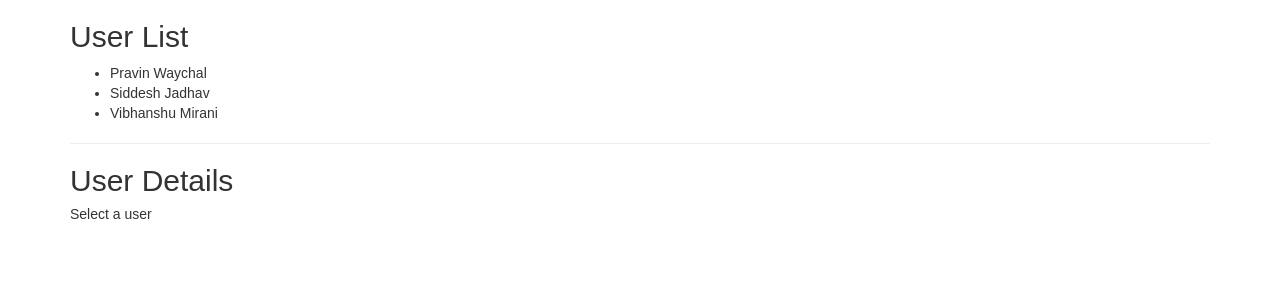
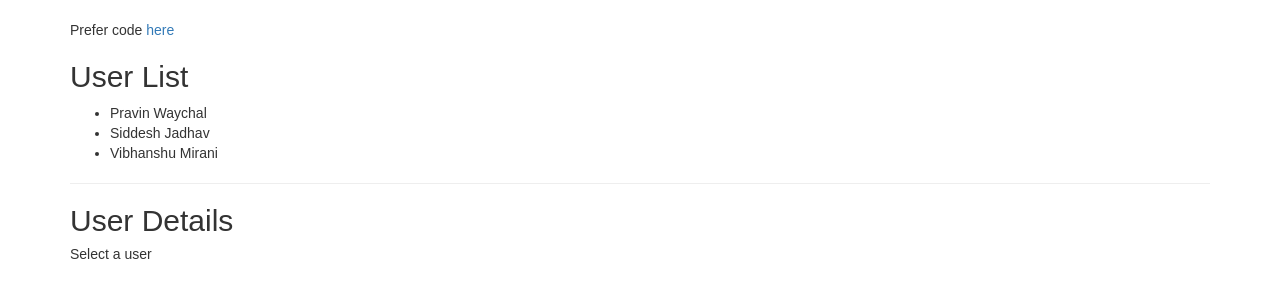
Before and after one commit to shinderahul/redux-practice, a React (Create React App) app: page / in a window 1280 px wide. Shown: the top 300 px of the page. Built offline with nearby package versions, Linux system fonts and the light colour scheme.

Commit message:
Added link to repo

```diff
--- a/src/components/App.js
+++ b/src/components/App.js
@@ -4,6 +4,7 @@ import UserDetail from '../containers/UserDetail';
 
 const App = () => (
     <div className='container'>
+        <p><br />Prefer code <a href="https://github.com/shinderahul/redux-practice" target="_blank">here</a></p>
         <h2>User List</h2>
         <UserList />
         <hr />
```
